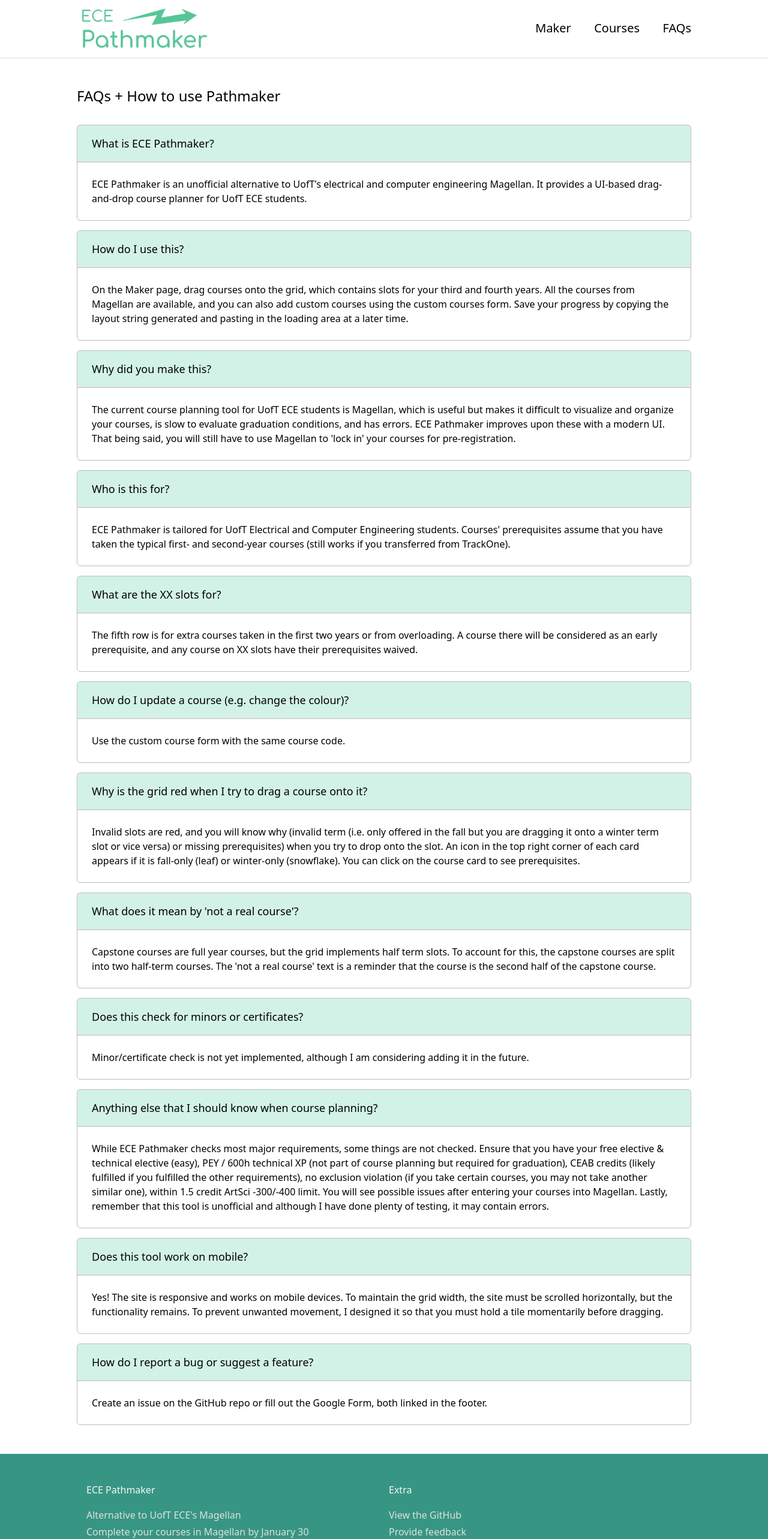
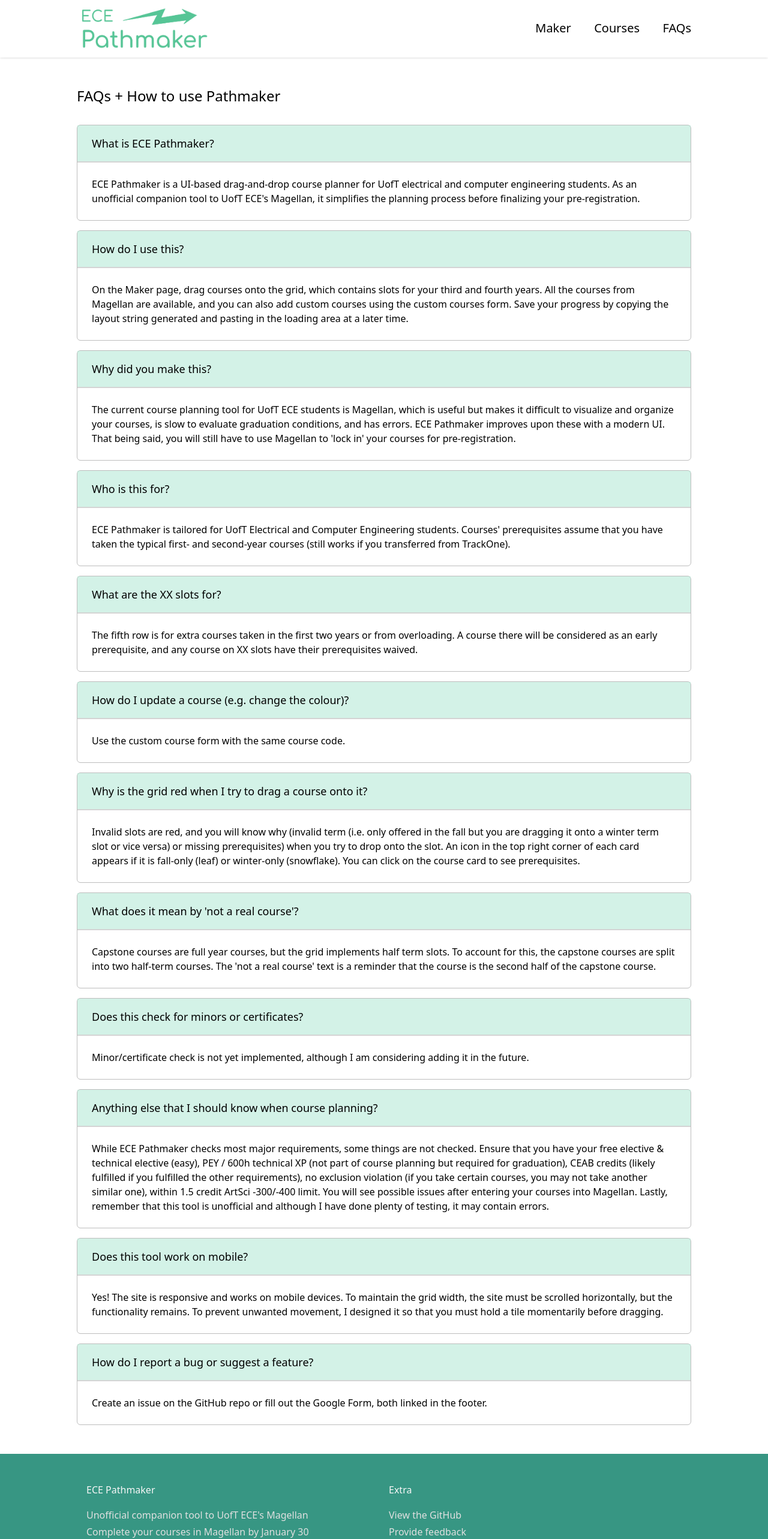
Before and after one commit to sunnwydays/ecepathmaker, a React (Vite) app: page /faq in a window 1280 px wide. Shown: the top 2566 px of the page at 60% size. Built offline with nearby package versions, Linux system fonts and the light colour scheme.

Commit message:
Call ECE Pathmaker a companion tool instead of an alternative

```diff
--- a/src/components/Footer.tsx
+++ b/src/components/Footer.tsx
@@ -14,7 +14,7 @@ const Footer:FC = () => {
             <div className="mx-auto xl:wp lg:w-wpl w-wps py-12 text-neutral2 px-4 grid sm:grid-cols-2 grid-cols-1 gap-4">
                 <div>
                     <h3 className="font-medium mb-4 text-neutral1">ECE Pathmaker</h3>
-                    <p className="leading-7"><button onClick={scrollToTop} className="text-left" >Alternative to UofT ECE's Magellan</button></p>
+                    <p className="leading-7"><button onClick={scrollToTop} className="text-left" >Unofficial companion tool to UofT ECE's Magellan</button></p>
                     <p className="leading-7">Complete your courses in Magellan by January 30</p>
                     <p className="leading-7"><a href="https://github.com/sunnwydays">Site created by Sunny</a></p>
                 </div>
--- a/src/data/faqData.tsx
+++ b/src/data/faqData.tsx
@@ -8,7 +8,7 @@ type FAQ = FAQItem[];
 const faqData: FAQ = [
     {
         question: "What is ECE Pathmaker?",
-        answer: "ECE Pathmaker is an unofficial alternative to UofT's electrical and computer engineering Magellan. It provides a UI-based drag-and-drop course planner for UofT ECE students."
+        answer: "ECE Pathmaker is a UI-based drag-and-drop course planner for UofT electrical and computer engineering students. As an unofficial companion tool to UofT ECE's Magellan, it simplifies the planning process before finalizing your pre-registration."
     },
     {
         question: "How do I use this?",
```
Also changed, not shown: 1 other file (tests, documents, lock files or other folders).
